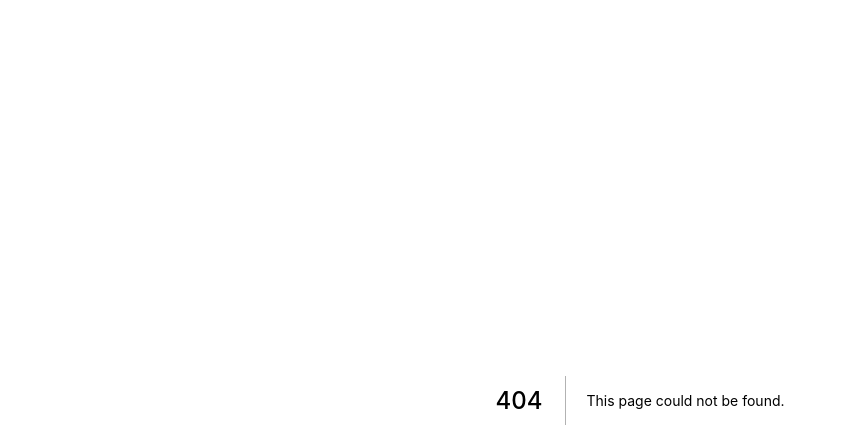
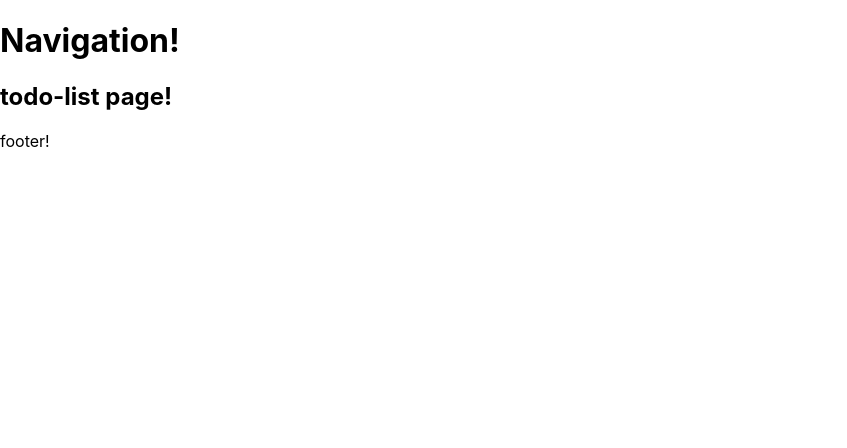
Before and after one commit to payamspot/nextjs-ts-test-app, a Next.js app: page /todo-list in a window 1280 px wide. Before the commit this address had no page. Shown: the top 448 px of the page, without its empty margins (0-847 px from the left). Built offline with nearby package versions, Linux system fonts and the light colour scheme.

Commit message:
added todo-list & blog empty pages

```diff
--- /dev/null
+++ b/pages/todo-list.tsx
@@ -0,0 +1,16 @@
+import type { NextPage } from 'next';
+import Layout from '../components/layout';
+import Head from 'next/head';
+
+const TodoList: NextPage = () => {
+  return (
+    <Layout>
+      <Head>
+        <title>todo-list page title</title>
+      </Head>
+      <h2>todo-list page!</h2>
+    </Layout>
+  );
+};
+
+export default TodoList;
```
Also changed, not shown: pages/blog.tsx (added, +16 -0 lines).
